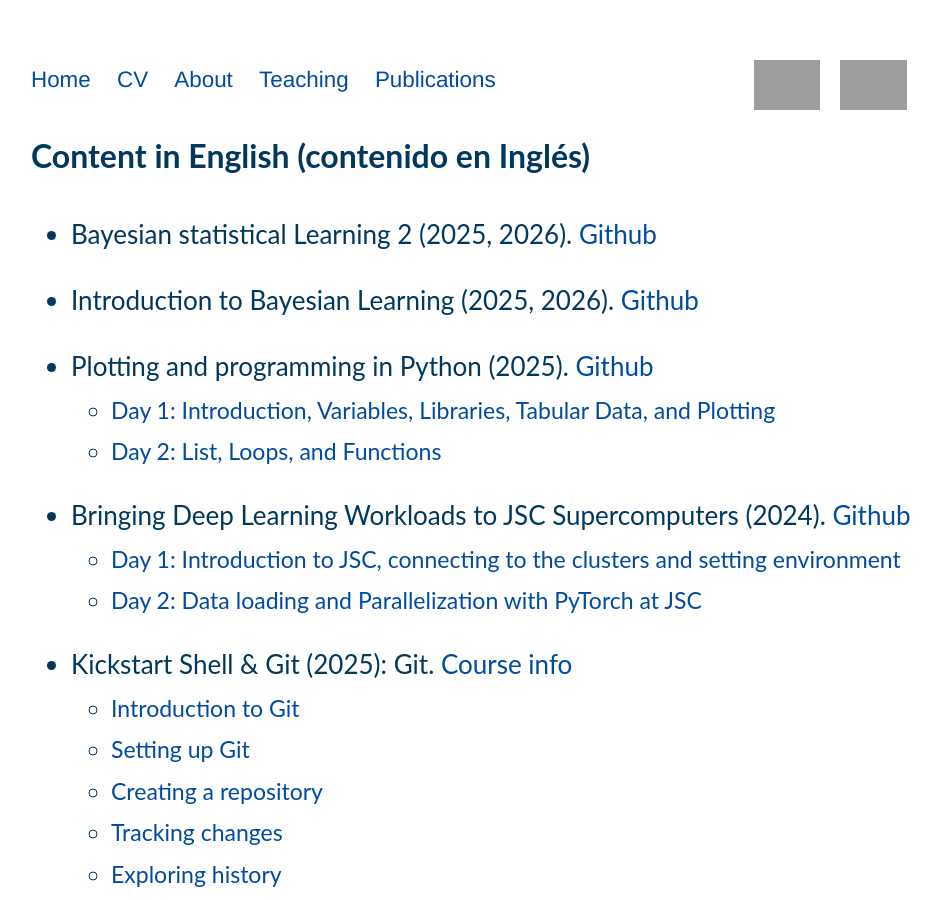
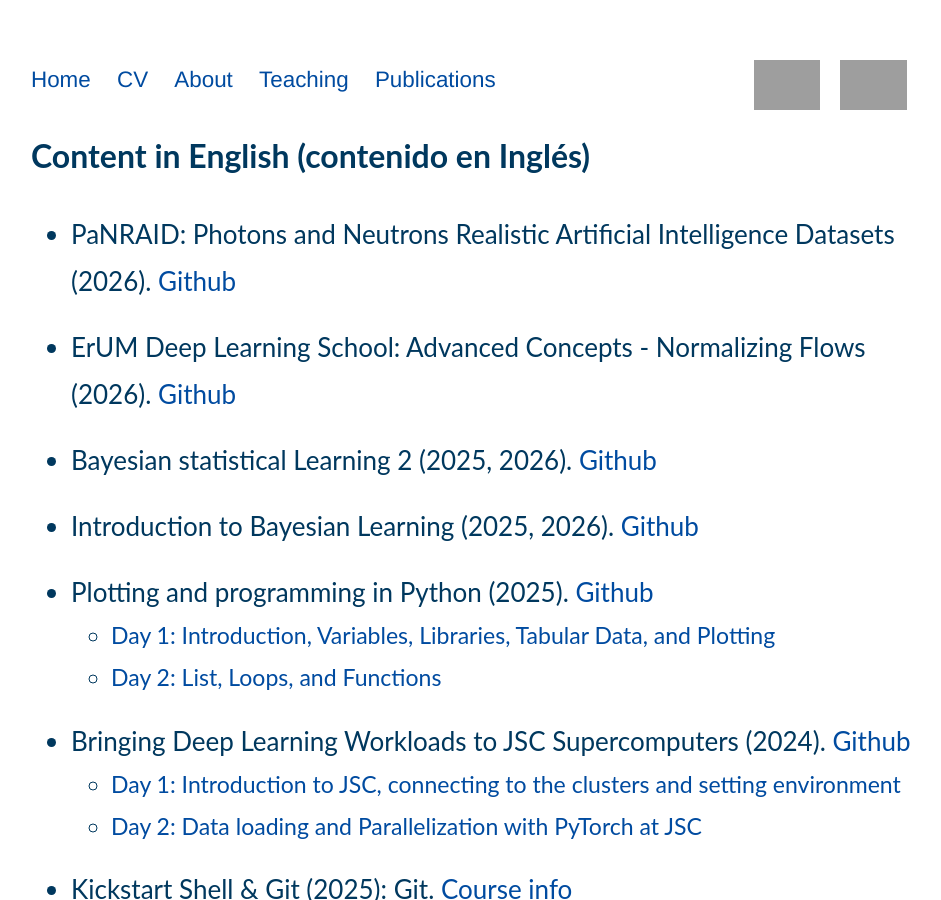
Before and after one commit to jorobledo/jorobledo.github.io, a Jekyll site: the page built from content/index.html, in a window 1280 px wide and 900 px high. Shown: the whole window, without its empty margins (161-1102 px from the left). Built offline with Jekyll 4.4.1, drawn with Linux system fonts in a browser that asks for light colours; grey boxes are pictures that could not be loaded.

Commit message:
add PaNRAID and ErUM school content

```diff
--- a/content/index.html
+++ b/content/index.html
@@ -5,6 +5,14 @@ title: Teaching
 
 <div>
     <h2>Content in English (contenido en Inglés)</h2>
+
+    <ul>
+        <li style="font-size:26px"> PaNRAID: Photons and Neutrons Realistic Artificial Intelligence Datasets (2026). <a href="https://github.com/mccode-dev/PaNRAID/tree/main"> Github</a></li>
+    </ul>
+
+    <ul>
+        <li style="font-size:26px"> ErUM Deep Learning School: Advanced Concepts - Normalizing Flows (2026). <a href="https://github.com/jorobledo/normalizing_flow_erum2026"> Github</a></li>
+    </ul>
 
     <ul>
         <li style="font-size:26px"> Bayesian statistical Learning 2 (2025, 2026). <a href="https://github.com/jorobledo/bayesian_statistical_learning_2"> Github</a></li>
```
